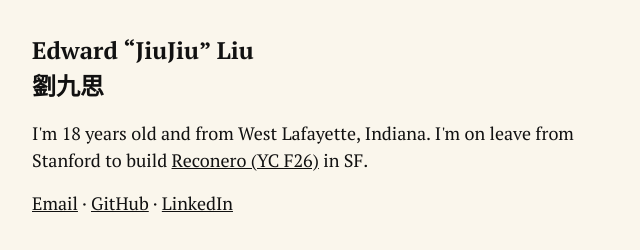
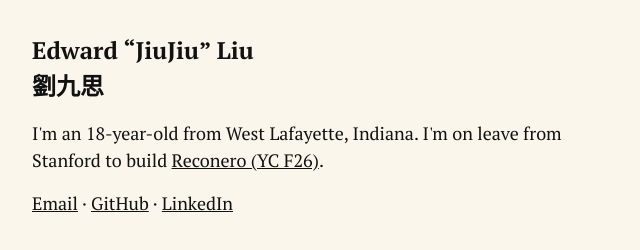
Before and after one commit to jooj99/liujiusi.com, a plain HTML site: page index.html in a window 1280 px wide. Shown: the whole page, without its empty margins (0-640 px from the left). Drawn offline with Linux system fonts and the light colour scheme.

Commit message:
Reword bio: 18-year-old from West Lafayette; drop SF
Co-Authored-By: Claude Opus 5.5 <noreply@anthropic.com>

```diff
--- a/index.html
+++ b/index.html
@@ -36,7 +36,7 @@
 <body>
   <main>
     <h1>Edward “JiuJiu” Liu<br><span lang="zh-Hant">劉九思</span></h1>
-    <p>I'm <span id="age">18</span> years old and from West Lafayette, Indiana. I'm on leave from Stanford to build <a href="https://reconero.com">Reconero (YC F26)</a> in SF.</p>
+    <p>I'm <span id="article">an</span> <span id="age">18</span>-year-old from West Lafayette, Indiana. I'm on leave from Stanford to build <a href="https://reconero.com">Reconero (YC F26)</a>.</p>
     <p>
       <a href="mailto:liuedward662@gmail.com">Email</a> ·
       <a href="https://github.com/jooj99">GitHub</a> ·
@@ -52,6 +52,9 @@
       age--;
     }
     document.getElementById("age").textContent = age;
+    // "an 18-year-old", "an 80-year-old", but "a 19-year-old"
+    const an = age === 8 || age === 11 || age === 18 || (age >= 80 && age < 90);
+    document.getElementById("article").textContent = an ? "an" : "a";
   </script>
 </body>
 </html>
```
